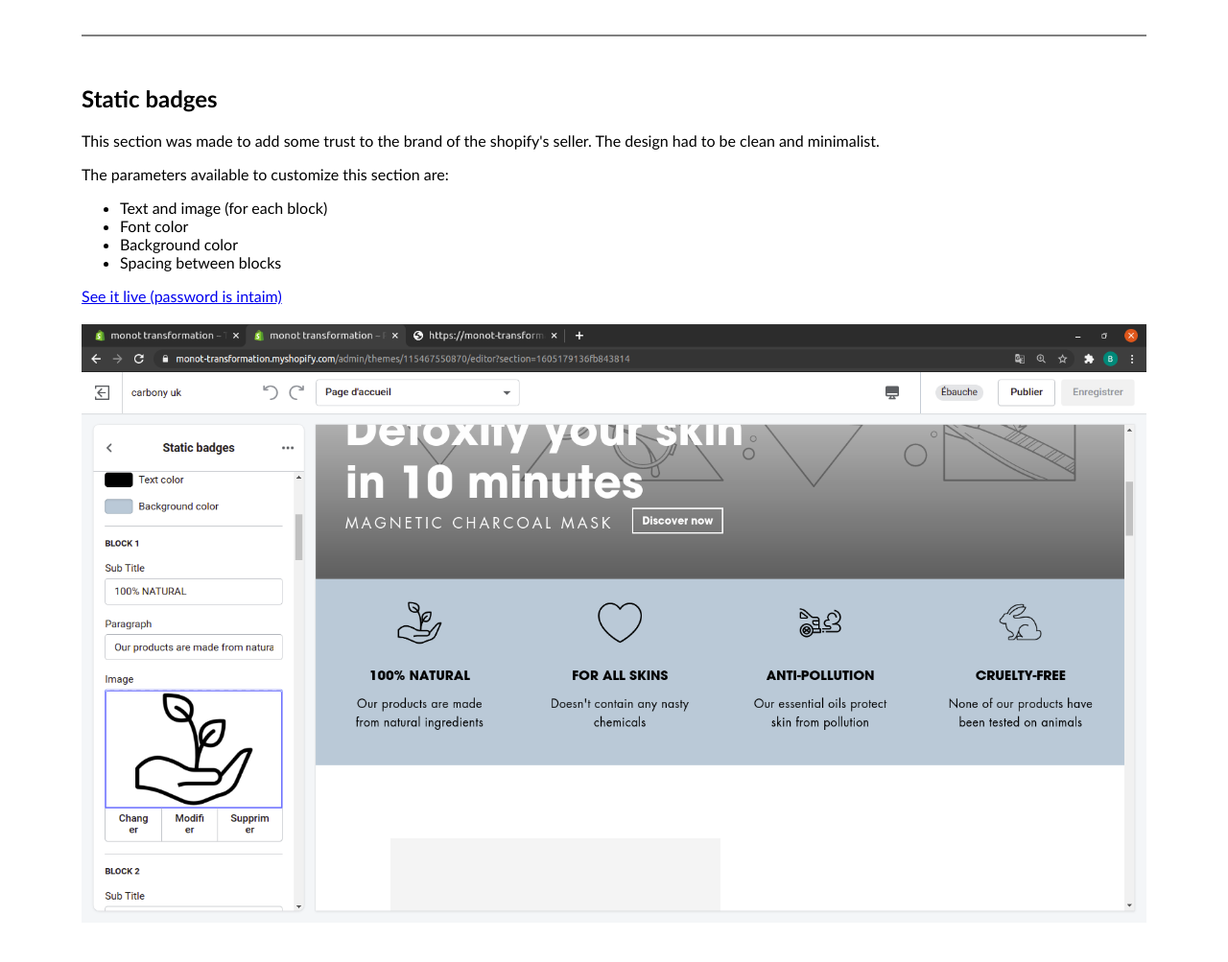
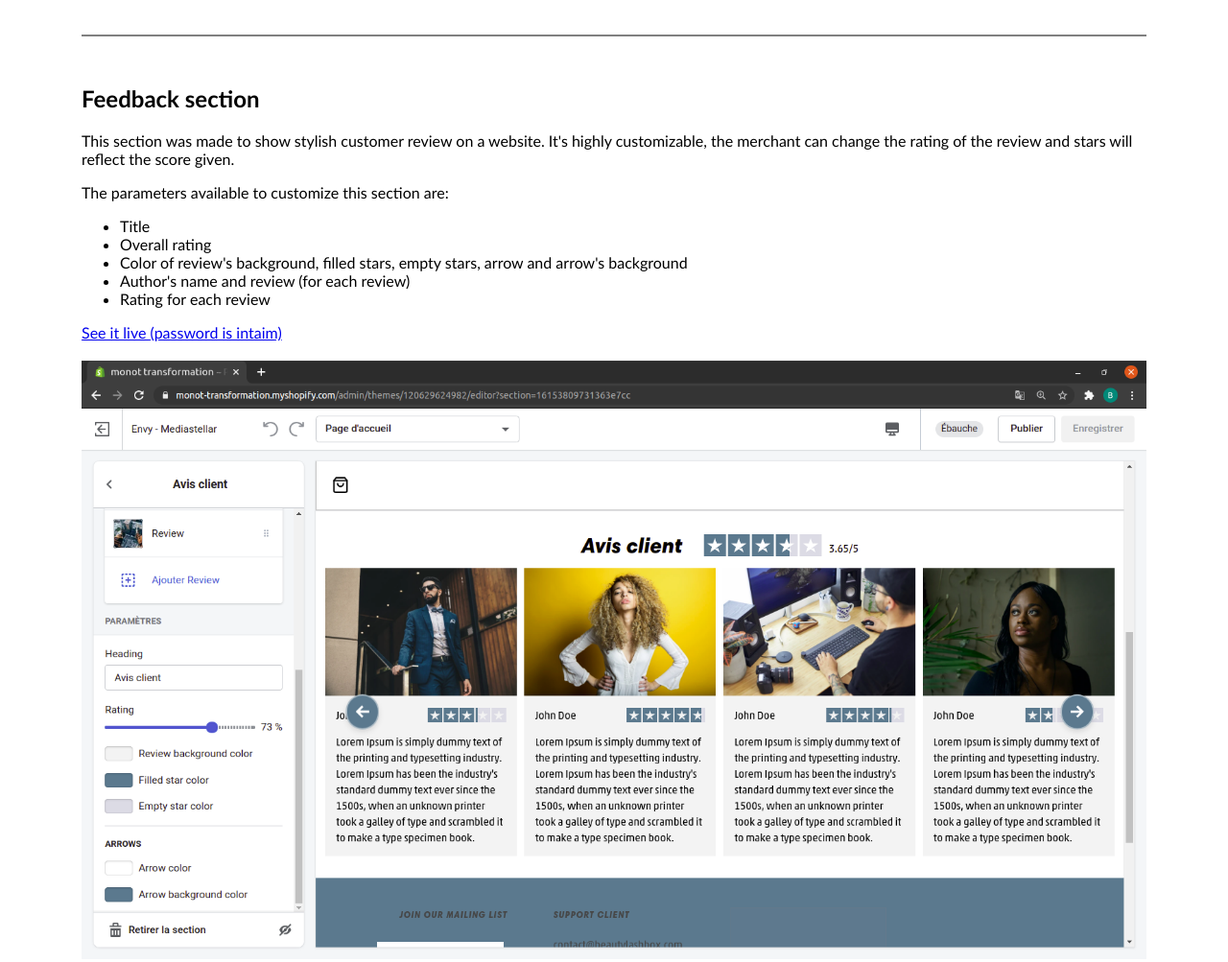
Before and after one commit to befuhro/befuhro.github.io, a plain HTML site: page shopify-portfolio.html in a window 1280 px wide. Shown: the part 2280-3283 px from the top of the page at 96% size. Drawn offline with Linux system fonts and the light colour scheme.

Commit message:
feat: added feedback's section

```diff
--- a/shopify-portfolio.html
+++ b/shopify-portfolio.html
@@ -29,11 +29,10 @@
                 <li>Background color (for each product tag)</li>
                 <li>Image (for each product tag)</li>
             </ul>
-            <a href="https://monot-transformation.myshopify.com/">See it live (password is intaim)</a>
+            <a href="https://v0er69bclqsirzro-46937407638.shopifypreview.com">See it live (password is intaim)</a>
         </div>
         <img alt="screenshot of wipe stack effect" class="screenshot_shopify" src="images/wipe-stack-screenshot.png">
     </section>
-
 
     <section id="section_cart-upsell">
         <div class="content">
@@ -51,11 +50,30 @@
                 <li>Background color</li>
                 <li>Enable the upsell</li>
             </ul>
-            <a href="https://z3y41zkot1g955ut-46937407638.shopifypreview.com">See it live (password is intaim)</a>
+            <a href="https://fwnwbf9x02ueqhmo-46937407638.shopifypreview.com">See it live (password is intaim)</a>
         </div>
         <img alt="screenshot of cart upsell" class="screenshot_shopify" src="images/cart-upsell-screenshot.png">
     </section>
 
+    <section id="section_feedback">
+        <div class="content">
+            <h2>Feedback section</h2>
+            <p>
+              This section was made to show stylish customer review on a website.
+              It's highly customizable, the merchant can change the rating of the review and stars will reflect the score given.
+            </p>
+            <p>The parameters available to customize this section are:</p>
+            <ul>
+                <li>Title</li>
+                <li>Overall rating</li>
+                <li>Color of review's background, filled stars, empty stars, arrow and arrow's background</li>
+                <li>Author's name and review (for each review)</li>
+                <li>Rating for each review</li>
+            </ul>
+            <a href="https://2ypjxvxz67myitxs-46937407638.shopifypreview.com">See it live (password is intaim)</a>
+        </div>
+        <img alt="screenshot of cart upsell" class="screenshot_shopify" src="images/feedback-screenshot.png">
+    </section>
 
     <section id="section_static-badges">
         <div class="content">
@@ -71,7 +89,7 @@
                 <li>Background color</li>
                 <li>Spacing between blocks</li>
             </ul>
-            <a href="https://2bjwxn6ahiz6l0mk-46937407638.shopifypreview.com">See it live (password is intaim)</a>
+            <a href="https://my1ei6959wby4zj4-46937407638.shopifypreview.com">See it live (password is intaim)</a>
         </div>
         <img alt="screenshot of static badges" class="screenshot_shopify" src="images/static-badges-screenshot.png">
     </section>
@@ -92,7 +110,7 @@
               <li>Background color</li>
               <li>Duration of the animation</li>
             </ul>
-            <a href="https://nu9y56gguez9ayx2-46937407638.shopifypreview.com">See it live (password is intaim)</a>
+            <a href="https://kkz65gglvo1dvnhw-46937407638.shopifypreview.com">See it live (password is intaim)</a>
         </div>
         <img alt="screenshot of dynamic badges" class="screenshot_shopify" src="images/dynamic-bagdges-footer-screenshot.png">
     </section>
```
Also changed, not shown: images/feedback-screenshot.png (added).
